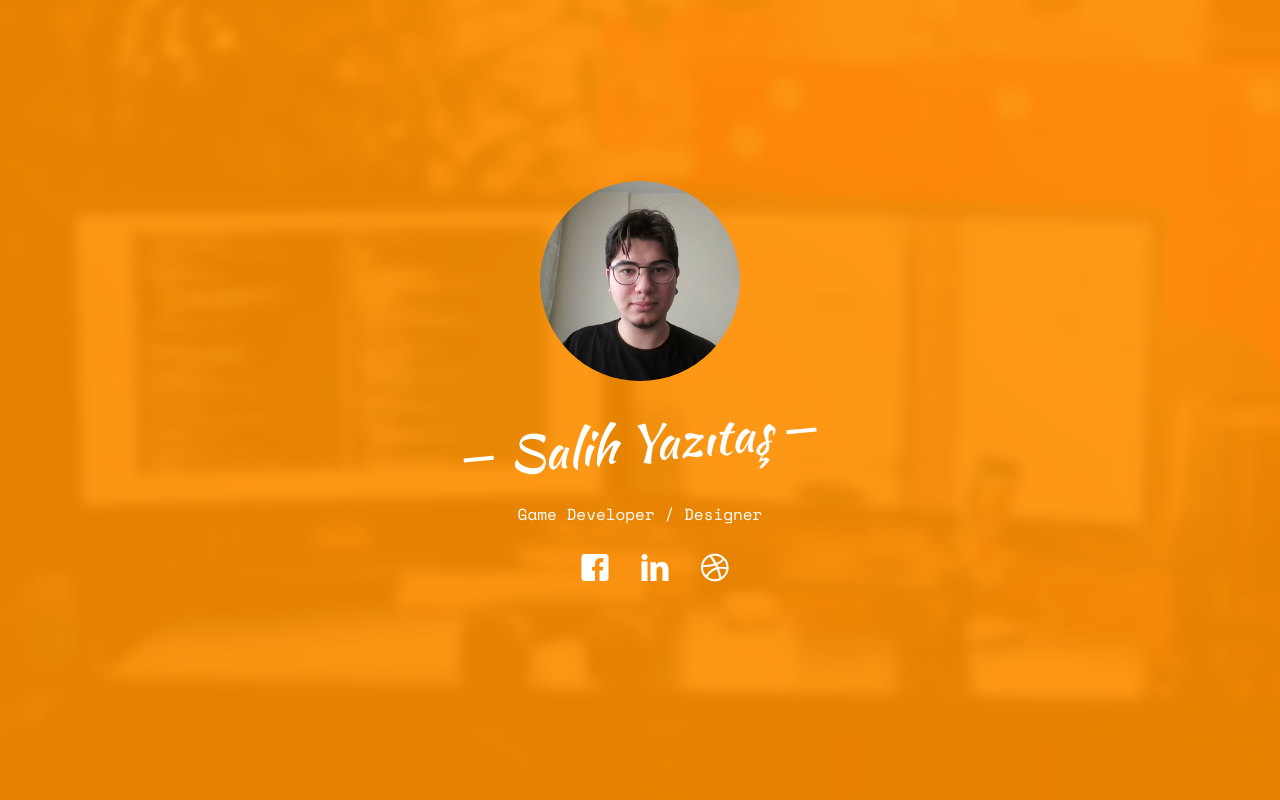
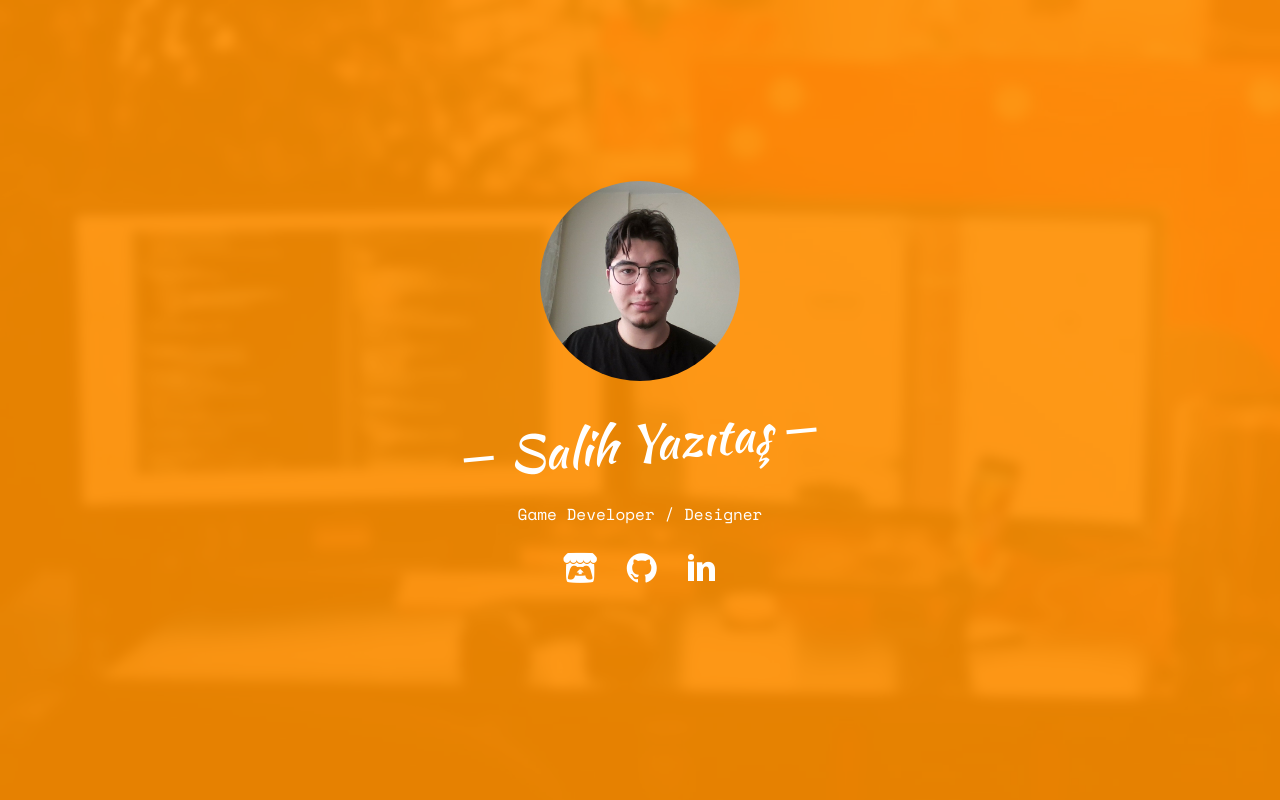
Before and after one commit to SalihYzts/SalihYzts.github.io, a plain HTML site: page index.html in a window 1280 px wide. Shown: the top 800 px of the page. Drawn offline with nearby package versions, Linux system fonts and the light colour scheme; files whose address does not match are found by name.

Commit message:
sona yakın

```diff
--- a/css/icomoon.css
+++ b/css/icomoon.css
@@ -3132,3 +3132,6 @@
 .icon-IcoMoon:before {
     content: "\eca7";
 }
+.icon-itchio-logo:before {
+    content: "\eca8";
+}
--- a/index.html
+++ b/index.html
@@ -3,7 +3,7 @@
 	<head>
 	<meta charset="utf-8">
 	<meta http-equiv="X-UA-Compatible" content="IE=edge">
-	<title>Salih Yazıtaş &mdash;Portfolio</title>
+	<title>Salih Yazıtaş</title>
 	<meta name="viewport" content="width=device-width, initial-scale=1">
 	<meta name="description" content="My Portfolio" />
 	<meta name="keywords" content="Portfolio" />
@@ -47,10 +47,9 @@
 							<h3><span>Game Developer / Designer</span></h3>
 							<p>
 								<ul class="fh5co-social-icons">
-									<li><a href="#"><i class="icon-itchio-logo"></i></a></li>
-									<li><a href="#"><i class="icon-facebook2"></i></a></li>
-									<li><a href="#"><i class="icon-linkedin2"></i></a></li>
-									<li><a href="#"><i class="icon-dribbble2"></i></a></li>
+									<li><a href="https://salihyzts.itch.io/"><i class="icon-itchio-logo"></i></a></li>
+									<li><a href="https://github.com/SalihYzts"><i class="icon-github2"></i></a></li>
+									<li><a href="https://www.linkedin.com/in/salih-yaz%C4%B1ta%C5%9F/"><i class="icon-linkedin2"></i></a></li>
 								</ul>
 							</p>
 						</div>
@@ -103,6 +102,7 @@
 		</div>
 	</div>
 
+
 	<div class="gototop js-top">
 		<a href="#" class="js-gotop"><i class="icon-arrow-up22"></i></a>
 	</div>
```
